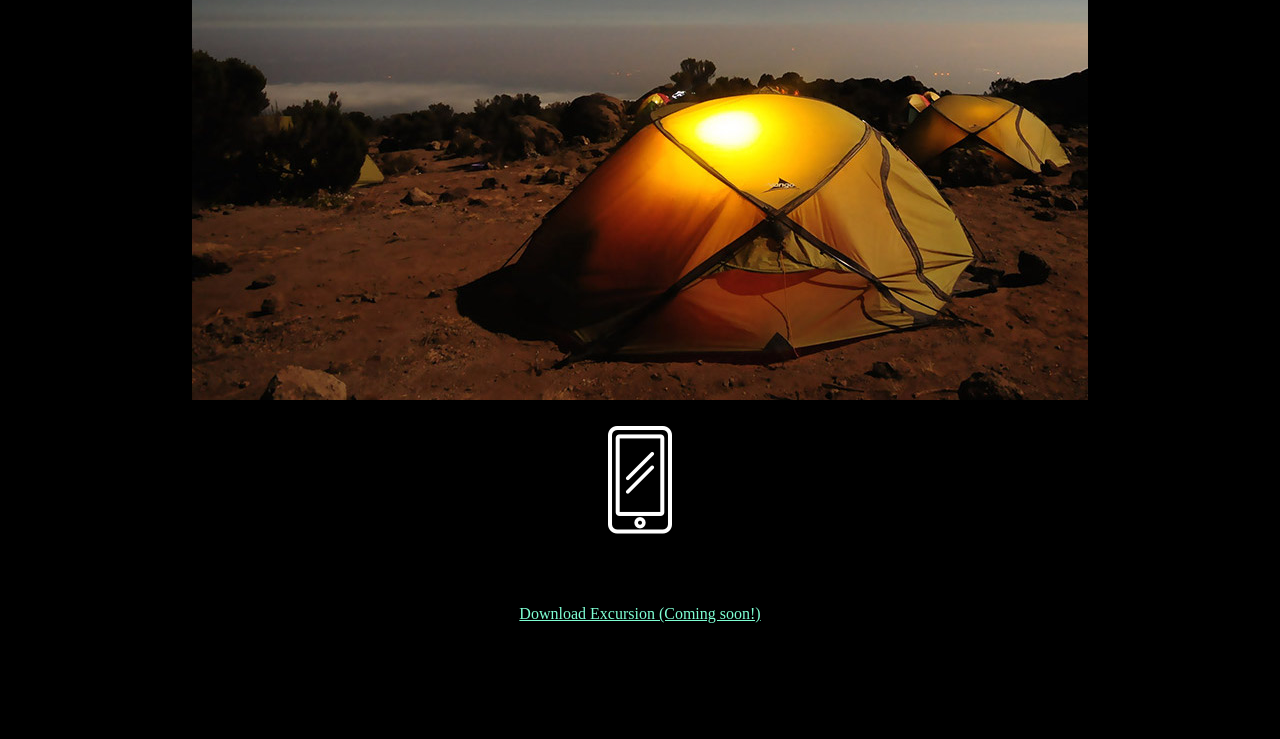
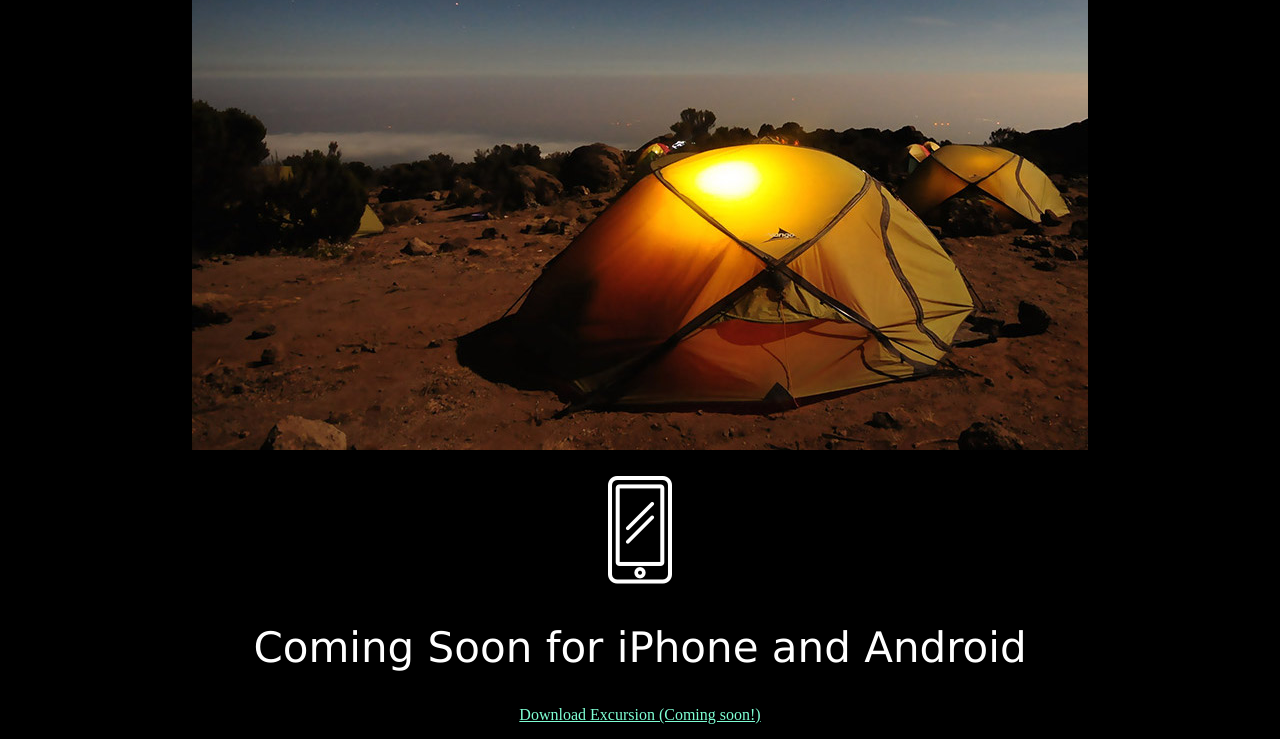
Before and after one commit to MatthewGammon/excursion, a plain HTML site: page index.html in a window 1280 px wide. Shown: the part 1124-1863 px from the top of the page. Before the commit the page ends 1797 px from the top, so only its background shows below. Drawn offline with Linux system fonts and the light colour scheme.

Commit message:
add styling for coming-soon section

```diff
--- a/resources/css/style.css
+++ b/resources/css/style.css
@@ -23,15 +23,23 @@ body {
   color: aquamarine;
 }
 
-#about h3 {
-  font-size: 2.675rem;
+#about h2,
+#coming-soon h2 {
+  font-size: 2.625rem;
   font-family: Verdana, Geneva, Tahoma, sans-serif;
   font-weight: 300;
   color: white;
 }
 
 #about p {
-  font-size: 1.325rem;
+  font-size: 1.3125rem;
   font-family: Verdana, Geneva, Tahoma, sans-serif;
   color: gray;
 }
+
+.copyright {
+  text-align: right;
+  font-size: 1.3125rem;
+  font-family: Verdana, Geneva, Tahoma, sans-serif;
+  color: gray;
+}
```
